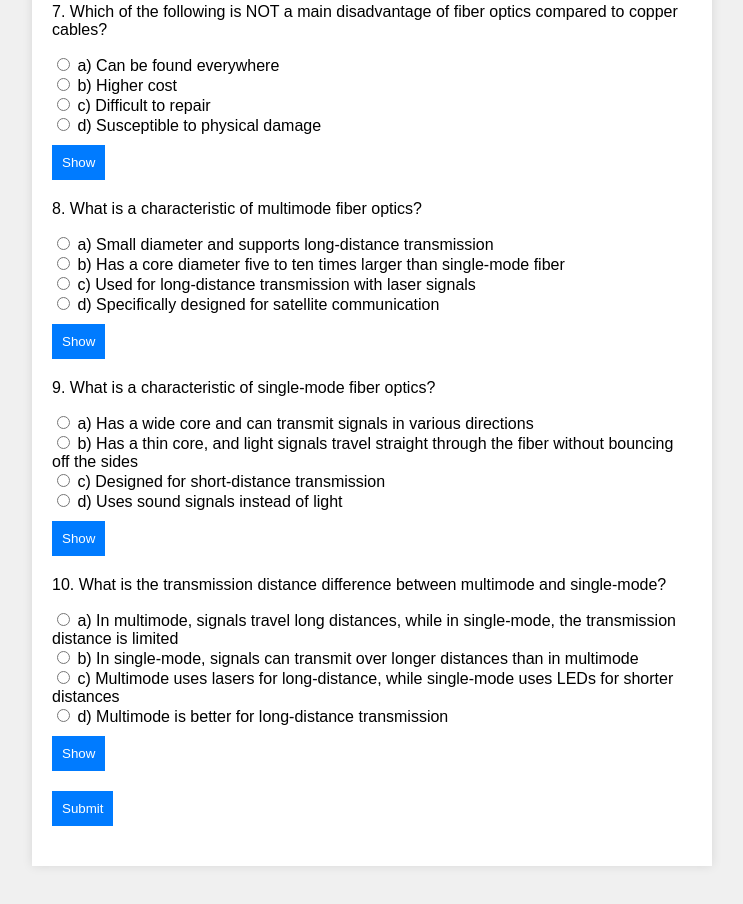
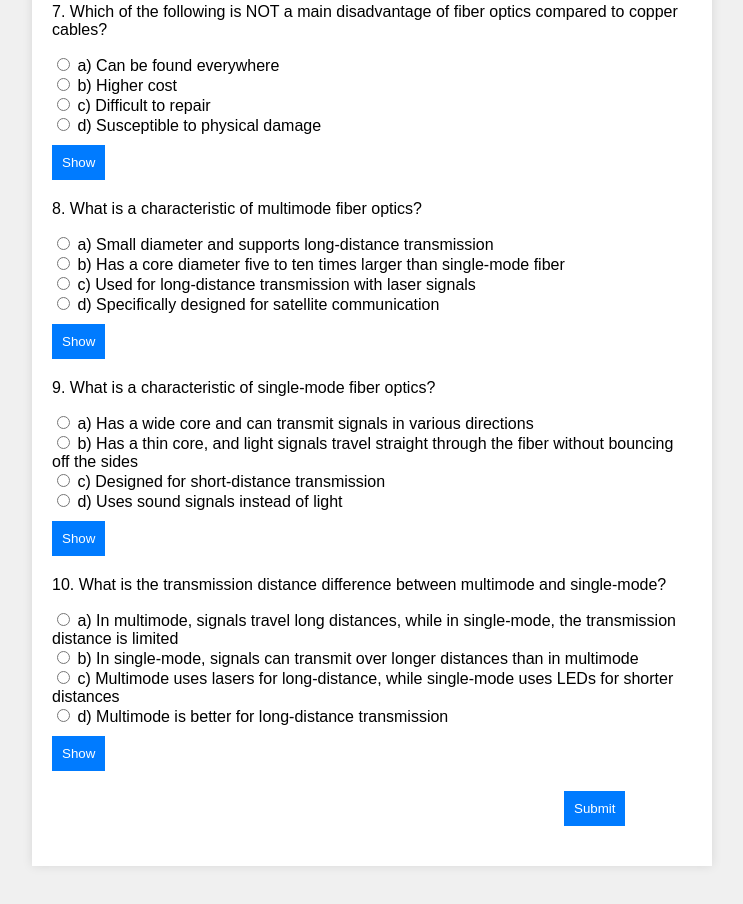
Before and after one commit to FirmanSyahputra9/FiberOptic, a plain HTML site: page index.html in a window 1280 px wide. Shown: the part 1239-2143 px from the top of the page, without its empty margins (268-1011 px from the left). Drawn offline with Linux system fonts and the light colour scheme.

Commit message:
Update style.css

```diff
--- a/style.css
+++ b/style.css
@@ -35,6 +35,10 @@ body {
     background-color: #0056b3;
   }
 
+.submit{
+    margin-left: 80%;
+  }
+
   .answer {
     display: none;
     color: green;
```
